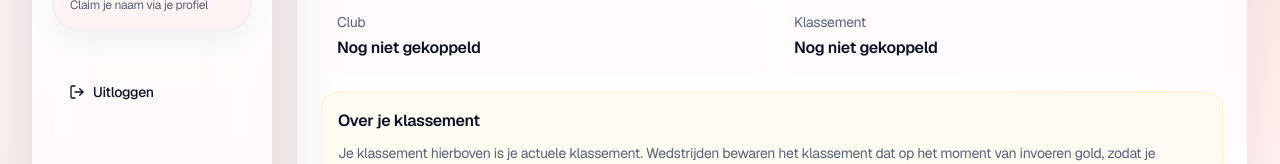
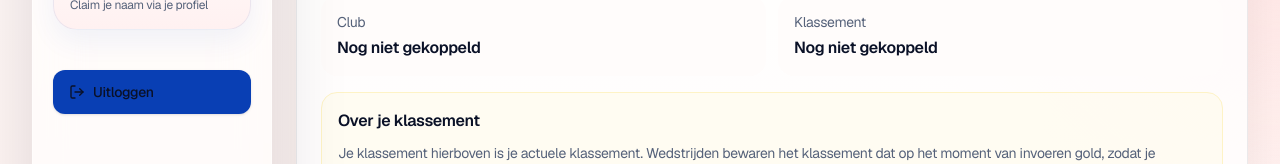
Before and after one commit to Hnah07/ttlog, a Next.js app: page /profiel in a window 1280 px wide. Shown: the part 483-647 px from the top of the page. Built offline with nearby package versions, Linux system fonts and the light colour scheme; no server answers; the database is empty.

Commit message:
fixed the log out button function on mobile menu

```diff
--- a/components/app-shell.tsx
+++ b/components/app-shell.tsx
@@ -2,13 +2,14 @@
 
 import Link from "next/link";
 import Image from "next/image";
-import { useRouter } from "next/navigation";
 import { useState, type ReactNode } from "react";
 import { useEffect } from "react";
 import { ArrowRight, Coffee, LogOut, Menu, Plus, X } from "lucide-react";
 
 import { Badge } from "@/components/ui/badge";
 import { ClaimReminder } from "@/components/claim-reminder";
+import { PendingButton } from "@/components/ui/pending-button";
+import { logout } from "@/app/auth/actions";
 import { createClient } from "@/lib/supabase/client";
 
 const navItems = [
@@ -48,8 +49,6 @@ export function AppShell({
   current: "dashboard" | "new-match" | "matches" | "stats" | "profile";
 }) {
   const [isMobileOpen, setIsMobileOpen] = useState(false);
-  const [isLoggingOut, setIsLoggingOut] = useState(false);
-  const router = useRouter();
   const [profileStatus, setProfileStatus] = useState<{
     naam: string;
     club: string;
@@ -114,14 +113,6 @@ export function AppShell({
           : current === "stats"
             ? "Statistieken"
             : "Profiel";
-
-  const handleLogout = async () => {
-    if (isLoggingOut) return;
-
-    setIsLoggingOut(true);
-    await supabase.auth.signOut();
-    router.replace("/login");
-  };
 
   return (
     <>
@@ -244,20 +235,17 @@ export function AppShell({
                 )}
               </div>
 
-              <button
-                type="button"
-                onClick={() => {
-                  setIsMobileOpen(false);
-                  void handleLogout();
-                }}
-                disabled={isLoggingOut}
-                className="mt-10 flex h-11 w-full items-center justify-between rounded-xl px-4 py-2 text-sm font-medium text-[var(--ink)] transition hover:bg-[rgba(22,20,31,0.04)] disabled:pointer-events-none disabled:opacity-50"
-              >
-                <span className="flex items-center gap-2">
-                  <LogOut className="h-4 w-4" />
-                  {isLoggingOut ? "Uitloggen..." : "Uitloggen"}
-                </span>
-              </button>
+              <form action={logout} className="mt-10">
+                <PendingButton
+                  pendingText="Uitloggen..."
+                  className="flex h-11 w-full items-center justify-between rounded-xl px-4 py-2 text-sm font-medium text-[var(--ink)] transition hover:bg-[rgba(22,20,31,0.04)]"
+                >
+                  <span className="flex items-center gap-2">
+                    <LogOut className="h-4 w-4" />
+                    Uitloggen
+                  </span>
+                </PendingButton>
+              </form>
             </aside>
 
             <div className="space-y-6">
```
